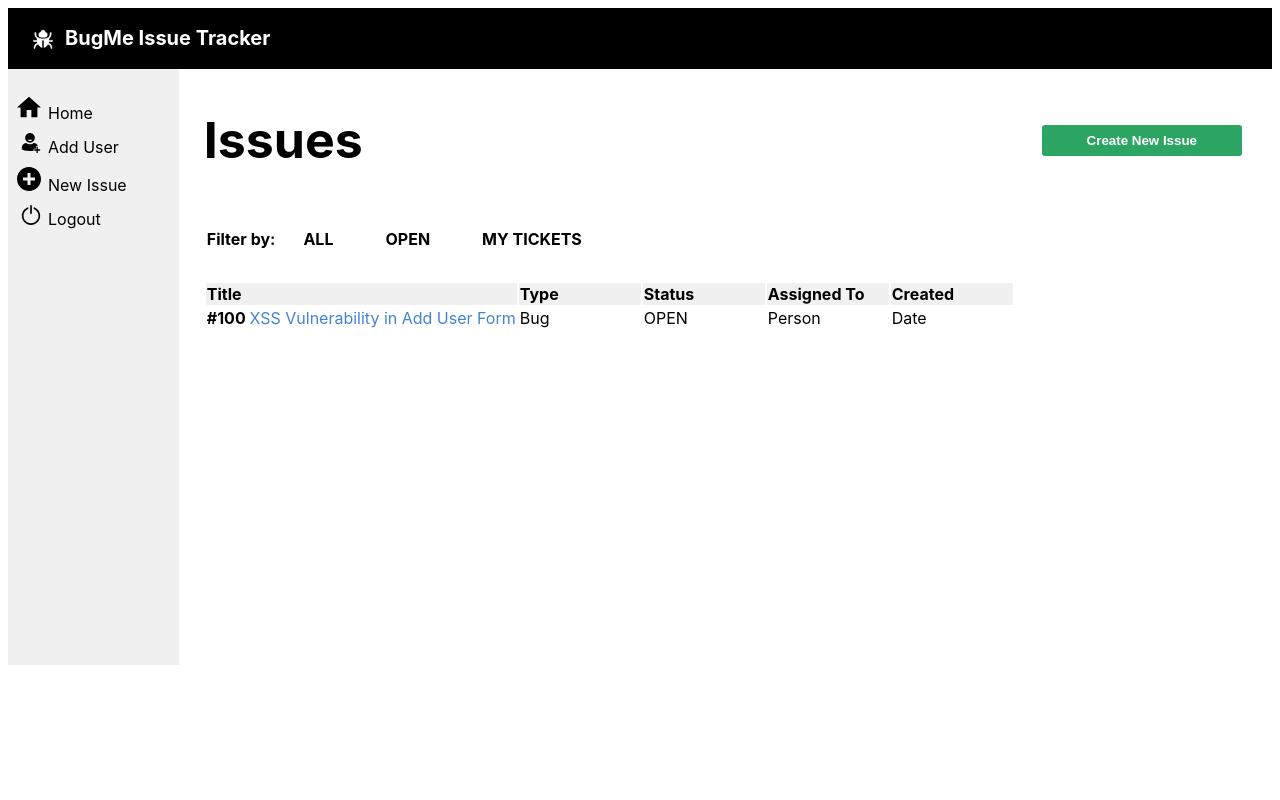
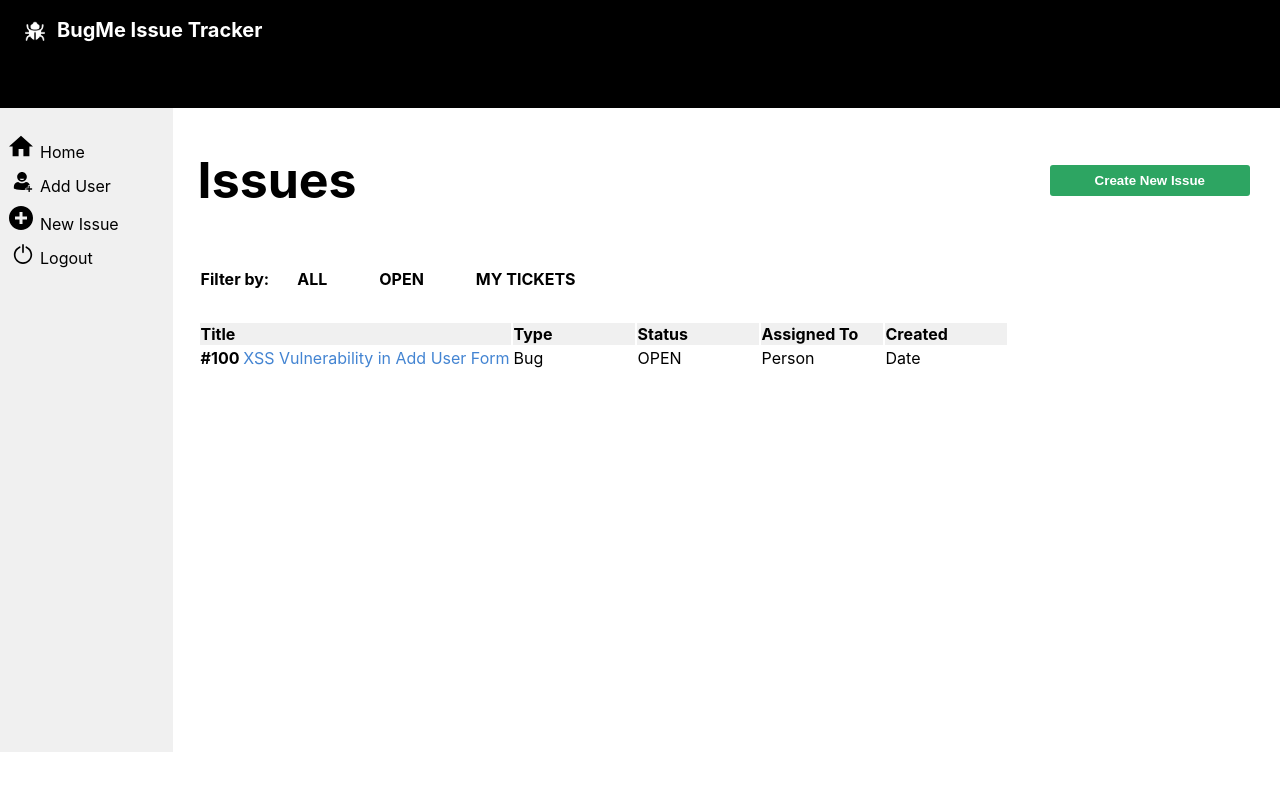
Before and after one commit to joygray21/info2180-finalproject, a PHP site: page /issues.html in a window 1280 px wide. Run offline with PHP 8.4, Linux system fonts and the light colour scheme; lists and menus that the app fills with data are empty.

Commit message:
Fixed body height

```diff
--- a/styles.css
+++ b/styles.css
@@ -1,13 +1,23 @@
+html{
+    height: 100%;
+}
 body{
+    min-height: 100%;
+    margin: 0;
     font-family: -apple-system, BlinkMacSystemFont, 'Segoe UI', Roboto, Oxygen, Ubuntu, Cantarell, 'Open Sans', 'Helvetica Neue', sans-serif;
     display: grid;
     grid-template-columns: auto auto auto auto auto auto auto auto;
-    grid-template-rows: auto auto auto auto;
+    grid-template-rows: auto auto auto auto auto auto auto auto auto auto;
     grid-template-areas:
     'header header header header header header header header header'
     'side main main main main main main main main'
     'side main main main main main main main main'
-    'side main main main main main main main main';
+    'side main main main main main main main main'
+    'side main main main main main main main main'
+    'side main main main main main main main main'
+    'side main main main main main main main main'
+    'side main main main main main main main main'
+    'side main main main main main main main main';;
 }
 
 p, h6{
@@ -134,7 +144,6 @@
 .side{
     grid-area: side;
     background-color:#f0f0f0;
-    padding-bottom: 420px;
     padding-right: 20px;
 }
 
```
